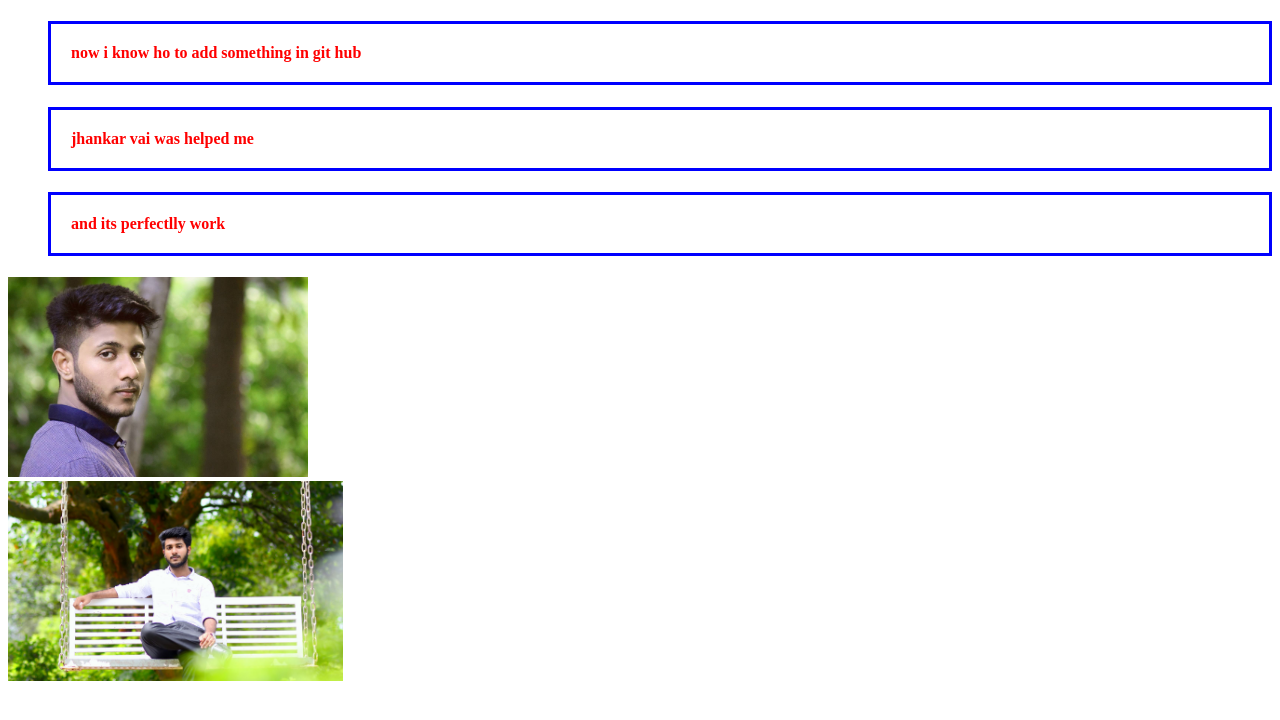
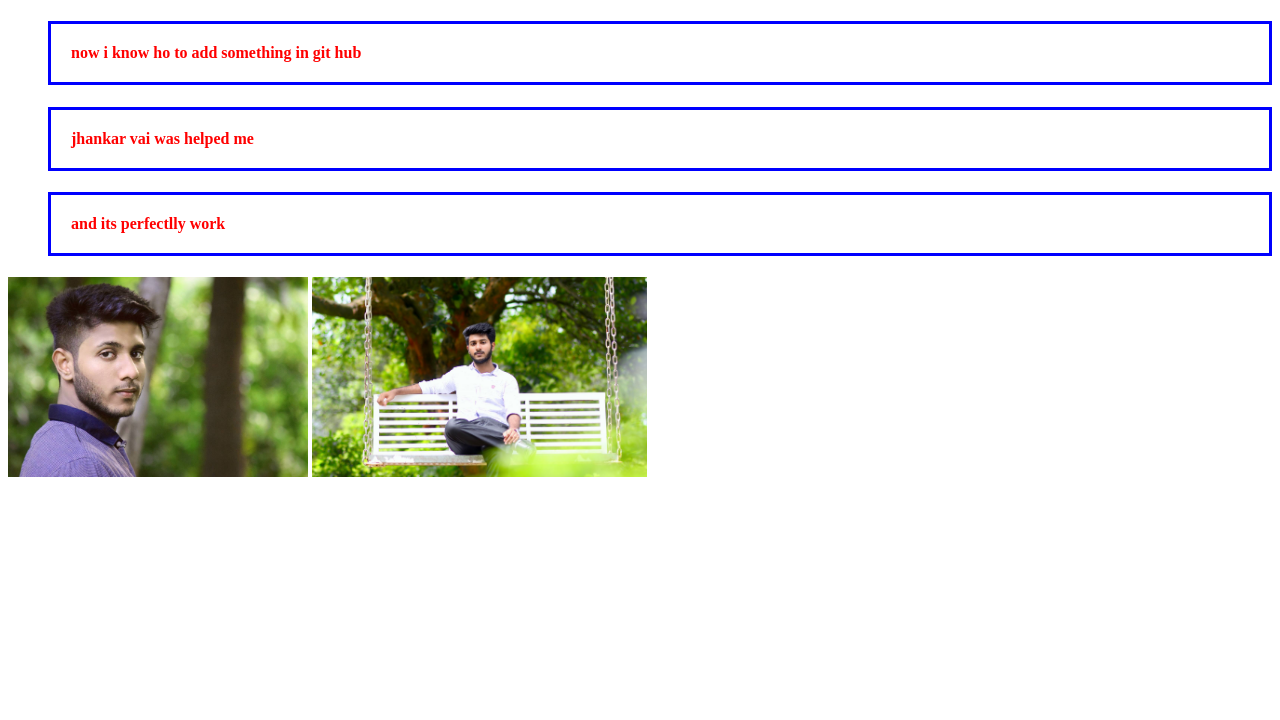
Before and after one commit to SAZID404/1st-module.html, a plain HTML site: page index.html in a window 1280 px wide. Drawn offline with Linux system fonts and the light colour scheme.

Commit message:
fabicon add

```diff
--- a/index.html
+++ b/index.html
@@ -5,7 +5,9 @@
     <meta http-equiv="X-UA-Compatible" content="IE=edge">
     <meta name="viewport" content="width=device-width, initial-scale=1.0">
     <title>This is my second repo</title>
+    <link rel="shortcut icon" href="sazid1.jpg" type="image/x-icon"/>
     <style>
+
         h4{
             color: red;
             border: solid blue;
@@ -13,12 +15,13 @@
             margin-left: 40px;
         }
     </style>
+
 </head>
 <body>
     <h4>now i know ho to add something in git hub</h4>
     <h4>jhankar vai was helped me </h4>
     <h4>and its perfectlly work</h4>
-    <img src="sazid1.jpg" alt="" height="200px"><br>
+    <img src="sazid1.jpg" alt="" height="200px">
     <img src="sazid2.jpg" alt="" height="200px">
 
 </body>
```
